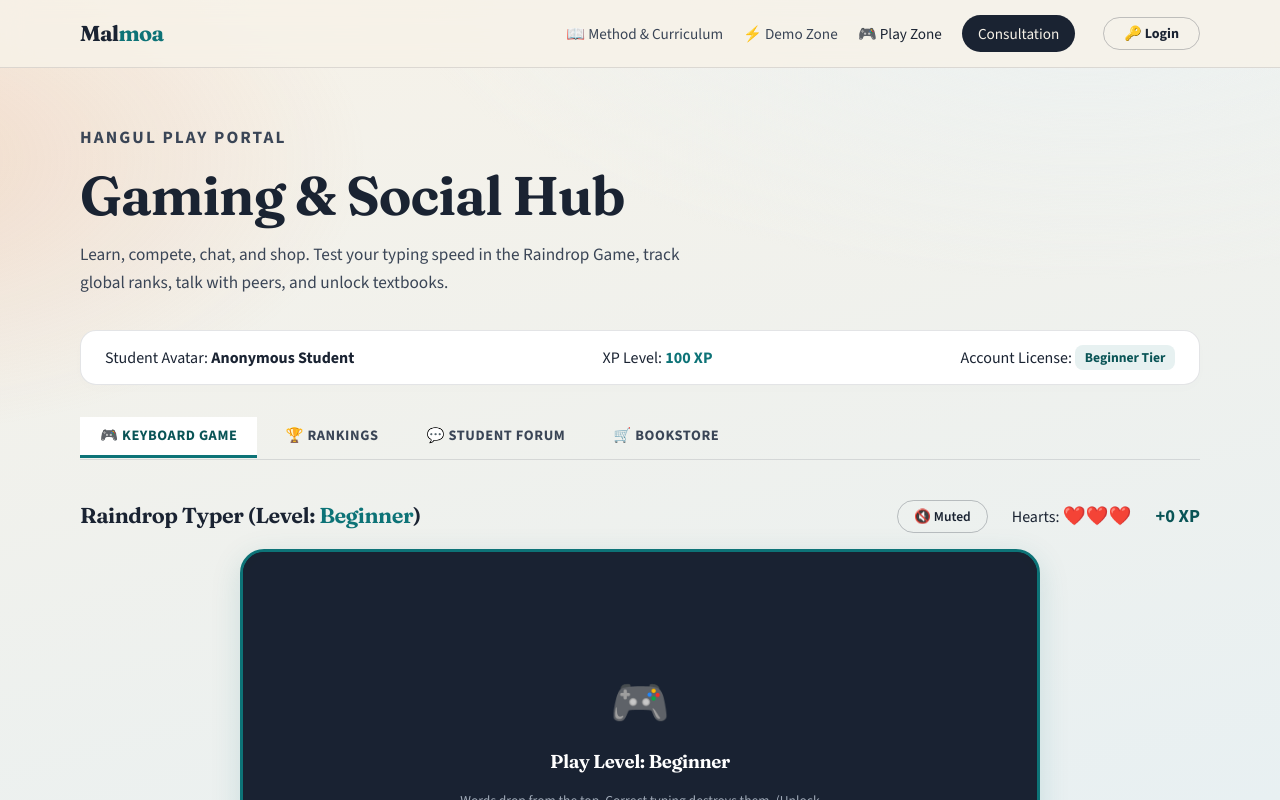
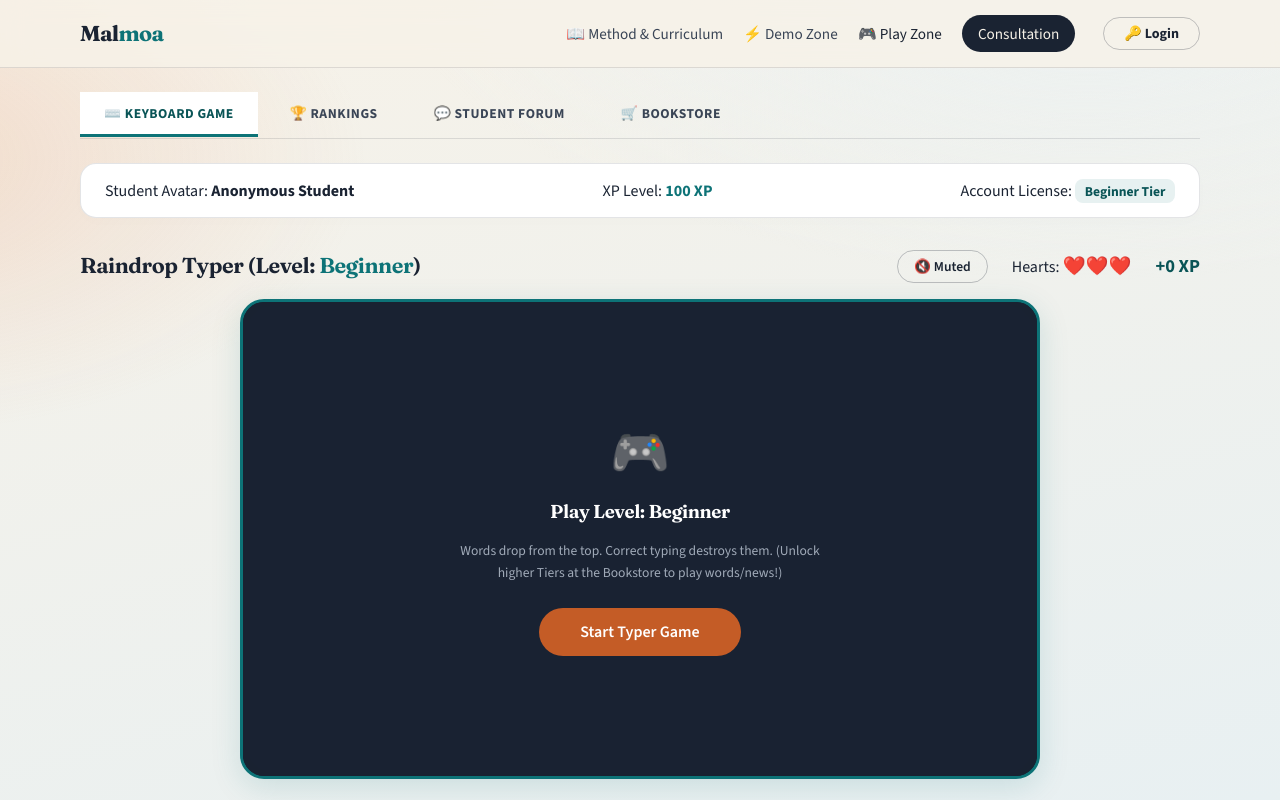
Before and after one commit to leadmeta/malmoa, a React (Vite) app: page /play-hub in a window 1280 px wide. Shown: the top 800 px of the page. Built offline with nearby package versions, Linux system fonts and the light colour scheme.

Commit message:
Style: Rearrange sub-tabs selector immediately under navigation header and shift profile summary bar downwards

```diff
--- a/src/pages/PlayHubPage.tsx
+++ b/src/pages/PlayHubPage.tsx
@@ -458,15 +458,37 @@ export function PlayHubPage() {
   }
 
   return (
-    <div className="shell page-hero reveal" style={{ paddingBottom: '4rem' }}>
-      <p className="section-label">Hangul Play Portal</p>
-      <h1>Gaming & Social Hub</h1>
-      <p style={{ maxWidth: '40rem', color: 'var(--ink-soft)' }}>
-        Learn, compete, chat, and shop. Test your typing speed in the Raindrop Game, track global ranks, talk with peers, and unlock textbooks.
-      </p>
+    <div className="shell reveal" style={{ paddingBottom: '4rem', marginTop: '1.5rem' }}>
+      {/* Sub tabs selector: Positioned immediately below header navigation */}
+      <div style={{ display: 'flex', gap: '0.5rem', marginBottom: '1.5rem', borderBottom: '1px solid var(--line)', paddingBottom: '1px', overflowX: 'auto' }}>
+        {(['game', 'rank', 'board', 'store'] as const).map((tab) => (
+          <button
+            key={tab}
+            type="button"
+            onClick={() => setActiveTab(tab)}
+            style={{
+              padding: '0.75rem 1.5rem',
+              background: activeTab === tab ? 'white' : 'transparent',
+              border: 'none',
+              borderBottom: activeTab === tab ? '3px solid var(--teal)' : '3px solid transparent',
+              color: activeTab === tab ? 'var(--teal-deep)' : 'var(--ink-soft)',
+              fontWeight: 'bold',
+              cursor: 'pointer',
+              textTransform: 'uppercase',
+              letterSpacing: '0.04em',
+              fontSize: '0.85rem'
+            }}
+          >
+            {tab === 'game' && '⌨️ Keyboard Game'}
+            {tab === 'rank' && '🏆 Rankings'}
+            {tab === 'board' && '💬 Student Forum'}
+            {tab === 'store' && '🛒 Bookstore'}
+          </button>
+        ))}
+      </div>
 
-      {/* Profile summary bar */}
-      <div style={{ background: 'white', border: '1px solid var(--line)', padding: '1rem 1.5rem', borderRadius: '16px', display: 'flex', justifyContent: 'space-between', alignItems: 'center', flexWrap: 'wrap', gap: '1.5rem', margin: '2rem 0', boxShadow: '0 4px 15px rgba(0,0,0,0.01)' }}>
+      {/* Profile summary bar: Placed underneath the tab navigation */}
+      <div style={{ background: 'white', border: '1px solid var(--line)', padding: '1rem 1.5rem', borderRadius: '16px', display: 'flex', justifyContent: 'space-between', alignItems: 'center', flexWrap: 'wrap', gap: '1.5rem', marginBottom: '2rem', boxShadow: '0 4px 15px rgba(0,0,0,0.01)' }}>
         <div>
           Student Avatar: <strong>{userProfile.name}</strong>
         </div>
@@ -476,34 +498,6 @@ export function PlayHubPage() {
         <div>
           Account License: <span style={{ background: 'color-mix(in srgb, var(--teal) 10%, white)', color: 'var(--teal-deep)', fontWeight: 'bold', padding: '0.2rem 0.6rem', borderRadius: '8px', fontSize: '0.85rem' }}>{userProfile.tier} Tier</span>
         </div>
-      </div>
-
-      {/* Sub tabs selector */}
-      <div style={{ display: 'flex', gap: '0.5rem', marginBottom: '2.5rem', borderBottom: '1px solid var(--line)', paddingBottom: '1px', overflowX: 'auto' }}>
-        {(['game', 'rank', 'board', 'store'] as const).map((tab) => (
-          <button
-            key={tab}
-            type="button"
-            onClick={() => setActiveTab(tab)}
-            style={{
-              padding: '0.6rem 1.25rem',
-              background: activeTab === tab ? 'white' : 'transparent',
-              border: 'none',
-              borderBottom: activeTab === tab ? '3px solid var(--teal)' : '3px solid transparent',
-              color: activeTab === tab ? 'var(--teal-deep)' : 'var(--ink-soft)',
-              fontWeight: 'bold',
-              cursor: 'pointer',
-              textTransform: 'uppercase',
-              letterSpacing: '0.04em',
-              fontSize: '0.9rem'
-            }}
-          >
-            {tab === 'game' && '🎮 Keyboard Game'}
-            {tab === 'rank' && '🏆 Rankings'}
-            {tab === 'board' && '💬 Student Forum'}
-            {tab === 'store' && '🛒 Bookstore'}
-          </button>
-        ))}
       </div>
 
       {/* --- SUB-TAB 1: TYPING GAME --- */}
```
